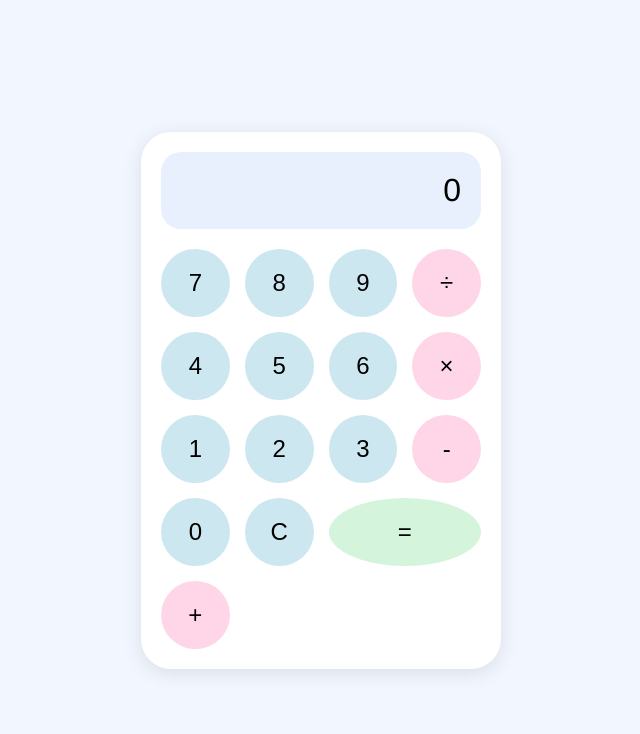
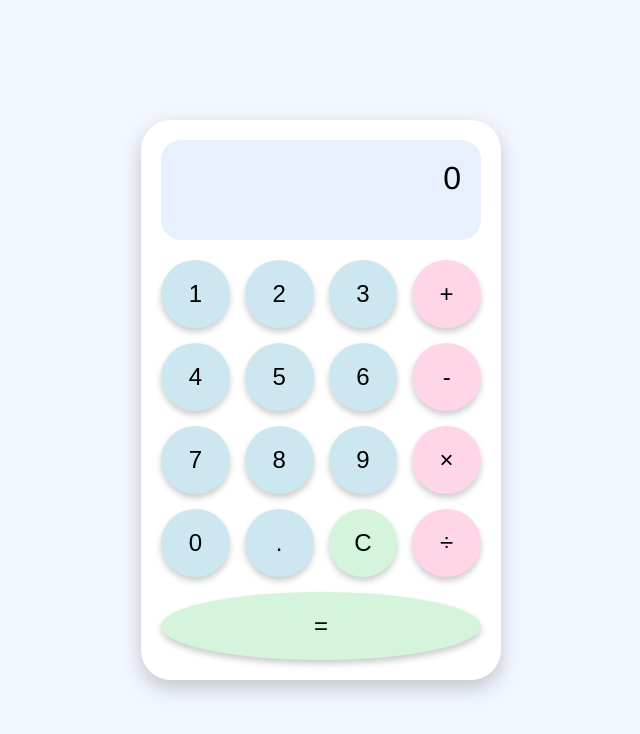
Before and after one commit to yoomihye/mimi, a plain HTML site: page index.html in a window 1280 px wide. Shown: the whole page, without its empty margins (319-959 px from the left). Drawn offline with Linux system fonts and the light colour scheme.

Commit message:
Add files via upload

```diff
--- a/index.html
+++ b/index.html
@@ -13,14 +13,46 @@
       height: 100vh;
       margin: 0;
       font-family: 'Helvetica', sans-serif;
+      overflow: hidden;
     }
+
+    /* 로딩 효과 */
+    #loader {
+      position: absolute;
+      width: 100%;
+      height: 100%;
+      background: #f2f6ff;
+      display: flex;
+      justify-content: center;
+      align-items: center;
+      font-size: 2rem;
+      animation: fadeOut 1s 2s forwards;
+      z-index: 10;
+    }
+
+    @keyframes fadeOut {
+      to {
+        opacity: 0;
+        visibility: hidden;
+      }
+    }
+
     .calculator {
       background: #ffffff;
       padding: 20px;
       border-radius: 30px;
-      box-shadow: 0 4px 20px rgba(0,0,0,0.1);
+      box-shadow: 0 8px 20px rgba(0,0,0,0.2);
       width: 320px;
+      opacity: 0;
+      animation: fadeIn 1s 2s forwards;
     }
+
+    @keyframes fadeIn {
+      to {
+        opacity: 1;
+      }
+    }
+
     .display {
       background: #e8f0fe;
       border-radius: 20px;
@@ -29,63 +61,65 @@
       font-size: 2rem;
       text-align: right;
       overflow-x: auto;
+      transition: font-size 0.2s;
+      min-height: 60px;
     }
+
     .buttons {
       display: grid;
       grid-template-columns: repeat(4, 1fr);
       gap: 15px;
     }
+
     button {
-      background: #cde7f0;
       border: none;
       border-radius: 50%;
       padding: 20px;
       font-size: 1.5rem;
       cursor: pointer;
-      transition: background 0.2s;
+      box-shadow: 0 4px 6px rgba(0, 0, 0, 0.2);
+      transition: background 0.1s, transform 0.05s;
     }
-    button:hover {
-      background: #b8dfea;
+
+    button:active {
+      transform: translateY(2px);
+      box-shadow: 0 2px 4px rgba(0, 0, 0, 0.2);
+      filter: brightness(90%);
     }
-    .operator {
-      background: #ffd6e7;
-    }
-    .operator:hover {
-      background: #fbc2d9;
-    }
-    .equal {
-      background: #d4f5dc;
-      grid-column: span 2;
-    }
-    .equal:hover {
-      background: #b8ebc8;
-    }
+
+    .number { background: #cde7f0; }
+    .operator { background: #ffd6e7; }
+    .special { background: #d4f5dc; }
   </style>
 </head>
 <body>
 
+<div id="loader">Loading...</div>
+
 <div class="calculator">
   <div id="display" class="display">0</div>
   <div class="buttons">
-    <button onclick="appendNumber('7')">7</button>
-    <button onclick="appendNumber('8')">8</button>
-    <button onclick="appendNumber('9')">9</button>
+    <button class="number" onclick="appendNumber('1')">1</button>
+    <button class="number" onclick="appendNumber('2')">2</button>
+    <button class="number" onclick="appendNumber('3')">3</button>
+    <button class="operator" onclick="chooseOperator('+')">+</button>
+
+    <button class="number" onclick="appendNumber('4')">4</button>
+    <button class="number" onclick="appendNumber('5')">5</button>
+    <button class="number" onclick="appendNumber('6')">6</button>
+    <button class="operator" onclick="chooseOperator('-')">-</button>
+
+    <button class="number" onclick="appendNumber('7')">7</button>
+    <button class="number" onclick="appendNumber('8')">8</button>
+    <button class="number" onclick="appendNumber('9')">9</button>
+    <button class="operator" onclick="chooseOperator('*')">×</button>
+
+    <button class="number" onclick="appendNumber('0')">0</button>
+    <button class="number" onclick="appendDot()">.</button>
+    <button class="special" onclick="clearDisplay()">C</button>
     <button class="operator" onclick="chooseOperator('/')">÷</button>
 
-    <button onclick="appendNumber('4')">4</button>
-    <button onclick="appendNumber('5')">5</button>
-    <button onclick="appendNumber('6')">6</button>
-    <button class="operator" onclick="chooseOperator('*')">×</button>
-
-    <button onclick="appendNumber('1')">1</button>
-    <button onclick="appendNumber('2')">2</button>
-    <button onclick="appendNumber('3')">3</button>
-    <button class="operator" onclick="chooseOperator('-')">-</button>
-
-    <button onclick="appendNumber('0')">0</button>
-    <button onclick="clearDisplay()">C</button>
-    <button class="equal" onclick="calculate()">=</button>
-    <button class="operator" onclick="chooseOperator('+')">+</button>
+    <button class="special" style="grid-column: span 4;" onclick="calculate()">=</button>
   </div>
 </div>
 
@@ -95,9 +129,19 @@
   let firstOperand = '';
 
   function appendNumber(number) {
-    if (currentInput === '0') currentInput = '';
+    if (currentInput === '0' && number !== '.') currentInput = '';
     currentInput += number;
     updateDisplay(currentInput);
+    adjustFontSize();
+  }
+
+  function appendDot() {
+    if (!currentInput.includes('.')) {
+      if (currentInput === '') currentInput = '0';
+      currentInput += '.';
+      updateDisplay(currentInput);
+      adjustFontSize();
+    }
   }
 
   function chooseOperator(op) {
@@ -106,6 +150,7 @@
     operator = op;
     firstOperand = currentInput;
     currentInput = '';
+    updateDisplay(firstOperand + ' ' + operator);
   }
 
   function calculate() {
@@ -124,6 +169,7 @@
     updateDisplay(result);
     firstOperand = '';
     currentInput = result.toString();
+    adjustFontSize();
   }
 
   function clearDisplay() {
@@ -131,11 +177,21 @@
     operator = '';
     firstOperand = '';
     updateDisplay('0');
+    adjustFontSize();
   }
 
   function updateDisplay(value) {
     document.getElementById('display').textContent = value;
   }
+
+  function adjustFontSize() {
+    const display = document.getElementById('display');
+    if (display.textContent.length > 10) {
+      display.style.fontSize = '1.2rem';
+    } else {
+      display.style.fontSize = '2rem';
+    }
+  }
 </script>
 
 </body>
```
